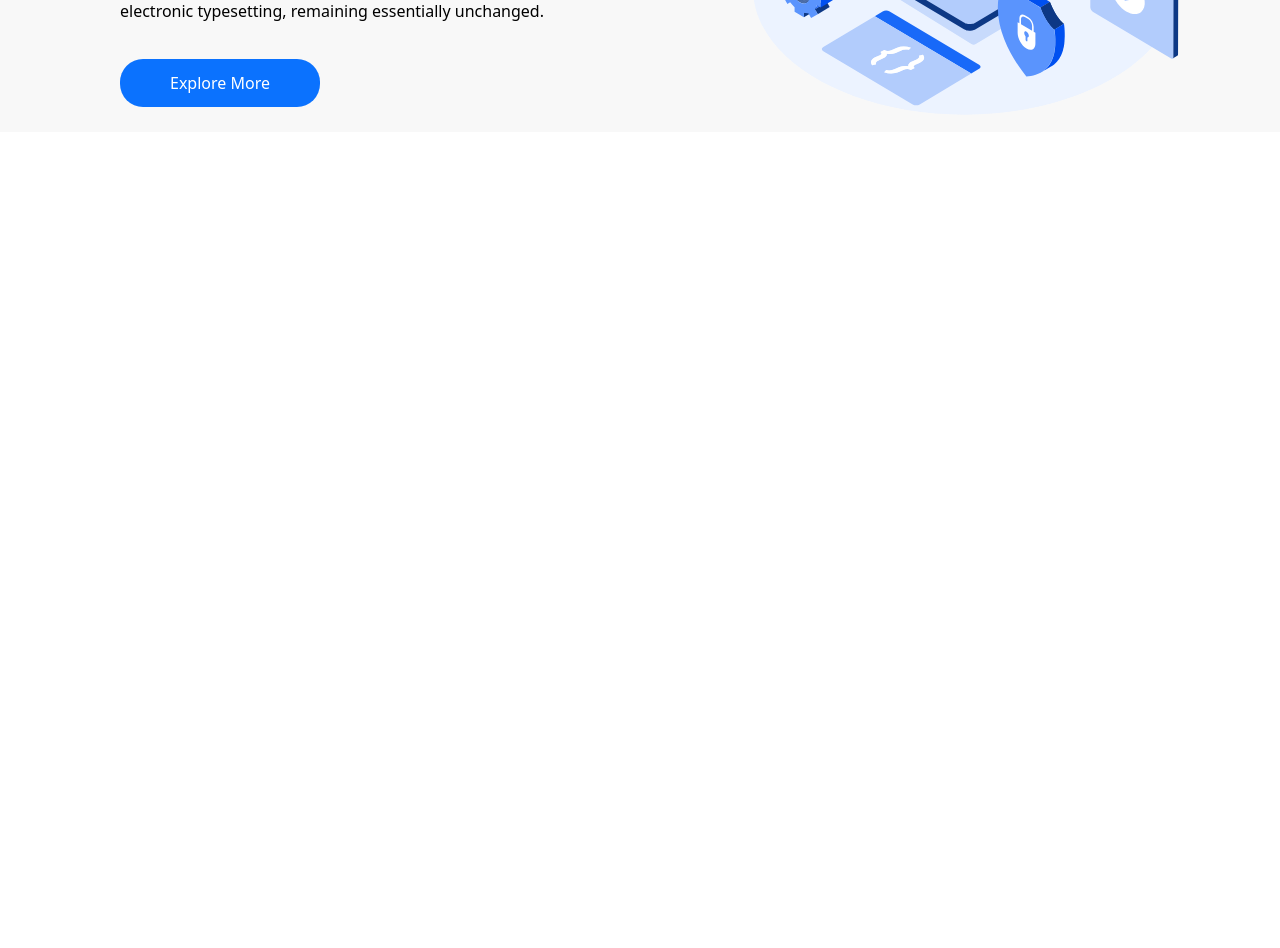
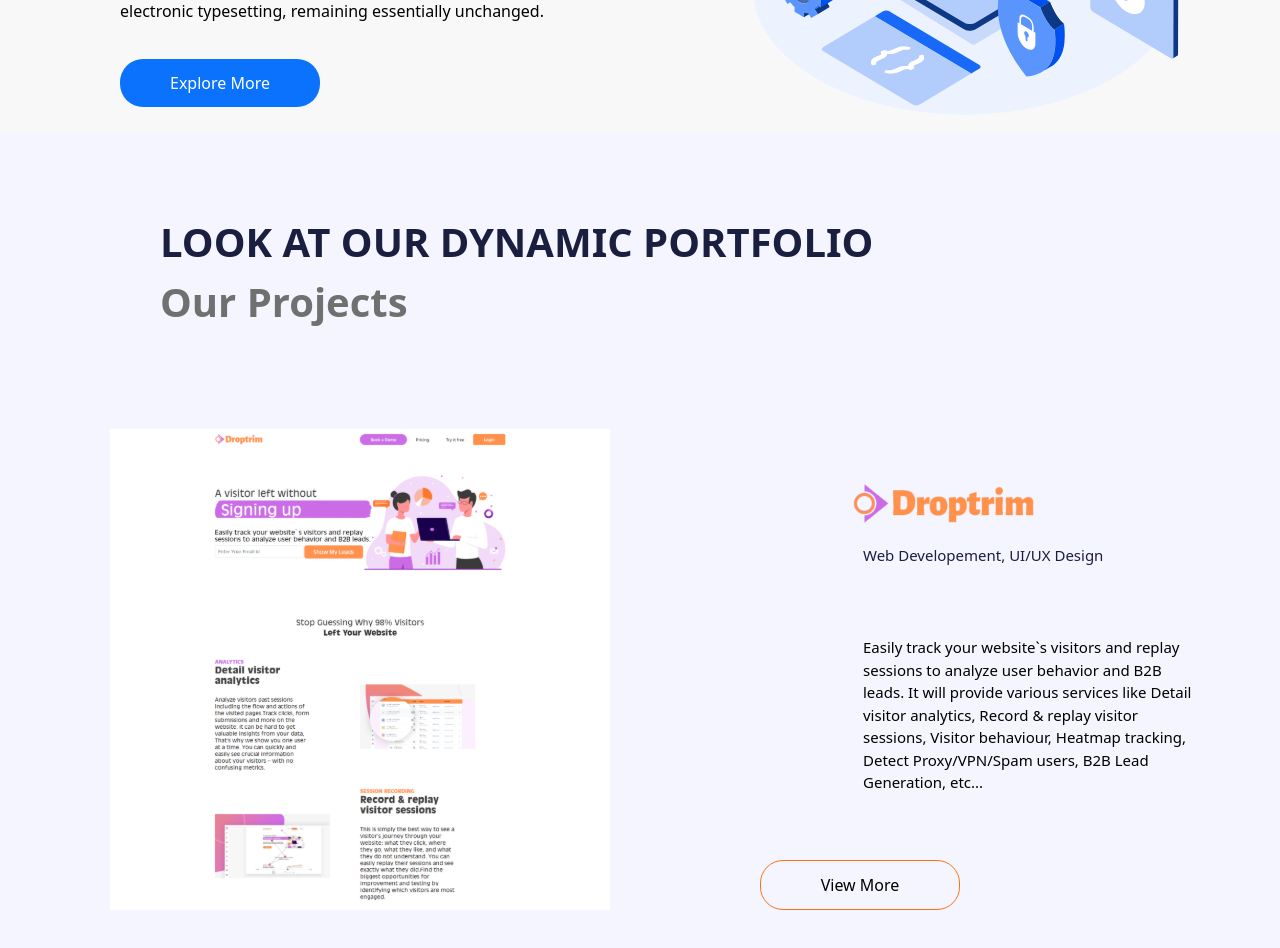
Before and after one commit to jenil-patel97/codacpoint, a React (Create React App) app: page / in a window 1280 px wide. Shown: the part 1160-2108 px from the top of the page. Before the commit the page ends 1292 px from the top, so only its background shows below. Built offline with nearby package versions, Linux system fonts and the light colour scheme.

Commit message:
feat: Projects

```diff
--- a/src/App.js
+++ b/src/App.js
@@ -1,13 +1,15 @@
 import About from "./components/About";
 import Hero from "./components/Hero";
 import Navbar from "./components/Navbar";
+import Project from "./components/Project";
 
 function App() {
   return (
     <div>
       <Navbar />
       <Hero />
-      <About/>
+      <About />
+      <Project />
     </div>
   );
 }
--- /dev/null
+++ b/src/components/Project.jsx
@@ -0,0 +1,41 @@
+import React from "react";
+import Project1 from "../assets/Project-1.svg";
+import Droptrim from "../assets/Droptrim.png";
+
+const Hero = () => {
+  return (
+    <div className="bg-[#F5F5FF] p-[80px]">
+      <p className="ml-[80px] text-[#1A1E3F] text-[40px] font-semibold">
+        LOOK AT OUR DYNAMIC PORTFOLIO
+      </p>
+      <p className="ml-[80px] text-[#707070] text-[40px] font-semibold">
+        Our Projects
+      </p>
+      <div className="max-w-[100%] mx-auto grid md:grid-cols-2 bg-[#F5F5FF] mt-[81px]">
+        <img className="w-[500px] mx-auto my-4" src={Project1} alt="artboard" />
+        <div className="flex flex-col justify-center ml-[120px]">
+          <img
+            className="w-[183px] ml-[92px] mt-[70px]"
+            src={Droptrim}
+            alt="droptrim"
+          />
+          <p className="my-[20px] text-[#1A1E3F] text-[15px] ml-[103px]">
+            Web Developement, UI/UX Design
+          </p>
+          <p className="my-[50px] text-[15px] ml-[103px]">
+            Easily track your website`s visitors and replay sessions to analyze
+            user behavior and B2B leads. It will provide various services like
+            Detail visitor analytics, Record & replay visitor sessions, Visitor
+            behaviour, Heatmap tracking, Detect Proxy/VPN/Spam users, B2B Lead
+            Generation, etc...
+          </p>
+          <button className="ml-[103px] text-black w-[200px] border border-orange-500  rounded-[23px] my-4 md:mx-0 py-3">
+            View More
+          </button>
+        </div>
+      </div>
+    </div>
+  );
+};
+
+export default Hero;
```
Also changed, not shown: src/assets/Droptrim.png (added), src/assets/Project-1.svg (added).
